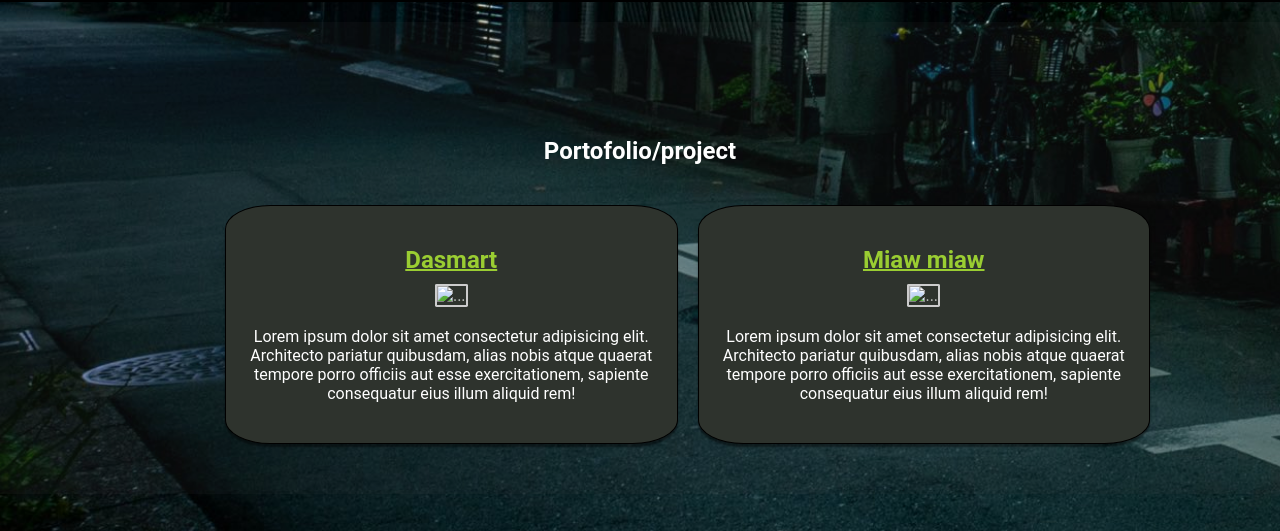
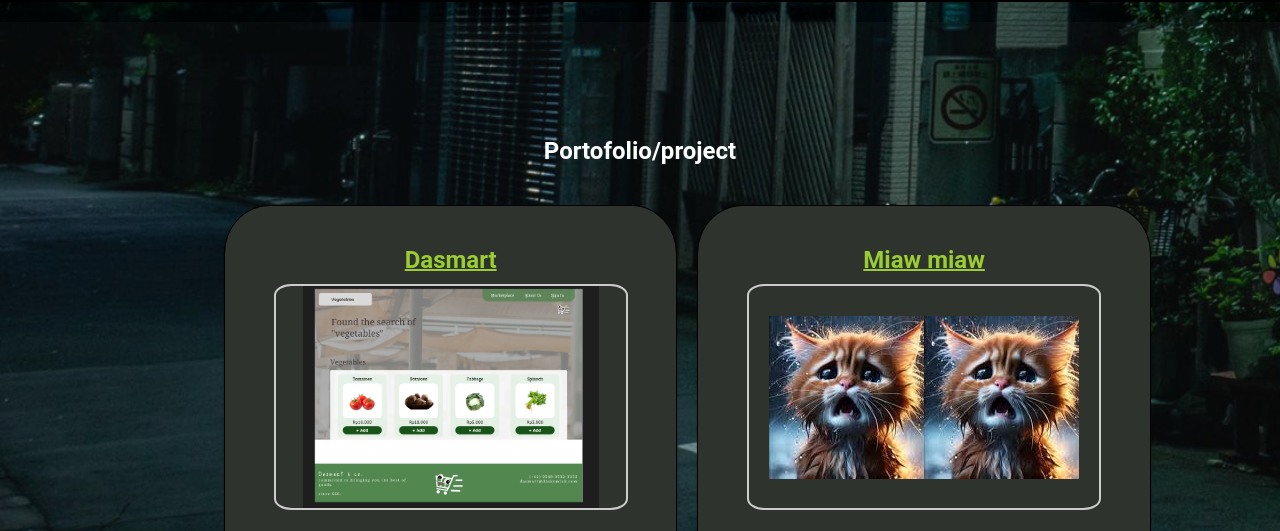
Before and after one commit to geraldirh/My-Portofolio, a plain HTML site: page index.html in a window 1280 px wide. Shown: the part 1609-2140 px from the top of the page. Drawn offline with Linux system fonts and the light colour scheme; files whose address does not match are found by name.

Commit message:
Add files via upload

```diff
--- a/index.html
+++ b/index.html
@@ -33,7 +33,7 @@
               <h1>Hi ! Geraldi in here.</h1>
               <h2>Engineer Student</h2>
               <p>Lorem ipsum dolor sit amet consectetur adipisicing elit. Architecto pariatur quibusdam, alias nobis atque quaerat tempore porro officiis aut esse exercitationem, sapiente consequatur eius illum aliquid rem!</p>
-              <img src="a.png" alt="Profile Picture" class="profile-picture">
+              <img src="asset/a.png" alt="Profile Picture" class="profile-picture">
             </div>
           </section>
 
@@ -53,12 +53,12 @@
             <div class="portfolio-container">
               <div class="porto">
                 <h2>Dasmart</h2>
-                <img src="porto1.png" alt="...">
+                <img src="asset/porto1.png" alt="...">
                 <p class="porto-desc">Lorem ipsum dolor sit amet consectetur adipisicing elit. Architecto pariatur quibusdam, alias nobis atque quaerat tempore porro officiis aut esse exercitationem, sapiente consequatur eius illum aliquid rem!</p>
               </div>
               <div class="porto">
                 <h2>Miaw miaw</h2>
-                <img src="miaw2.jpeg" alt="...">
+                <img src="asset/miaw2.jpeg" alt="...">
                 <p class="porto-desc">Lorem ipsum dolor sit amet consectetur adipisicing elit. Architecto pariatur quibusdam, alias nobis atque quaerat tempore porro officiis aut esse exercitationem, sapiente consequatur eius illum aliquid rem!</p>
               </div>
             </div>
```
